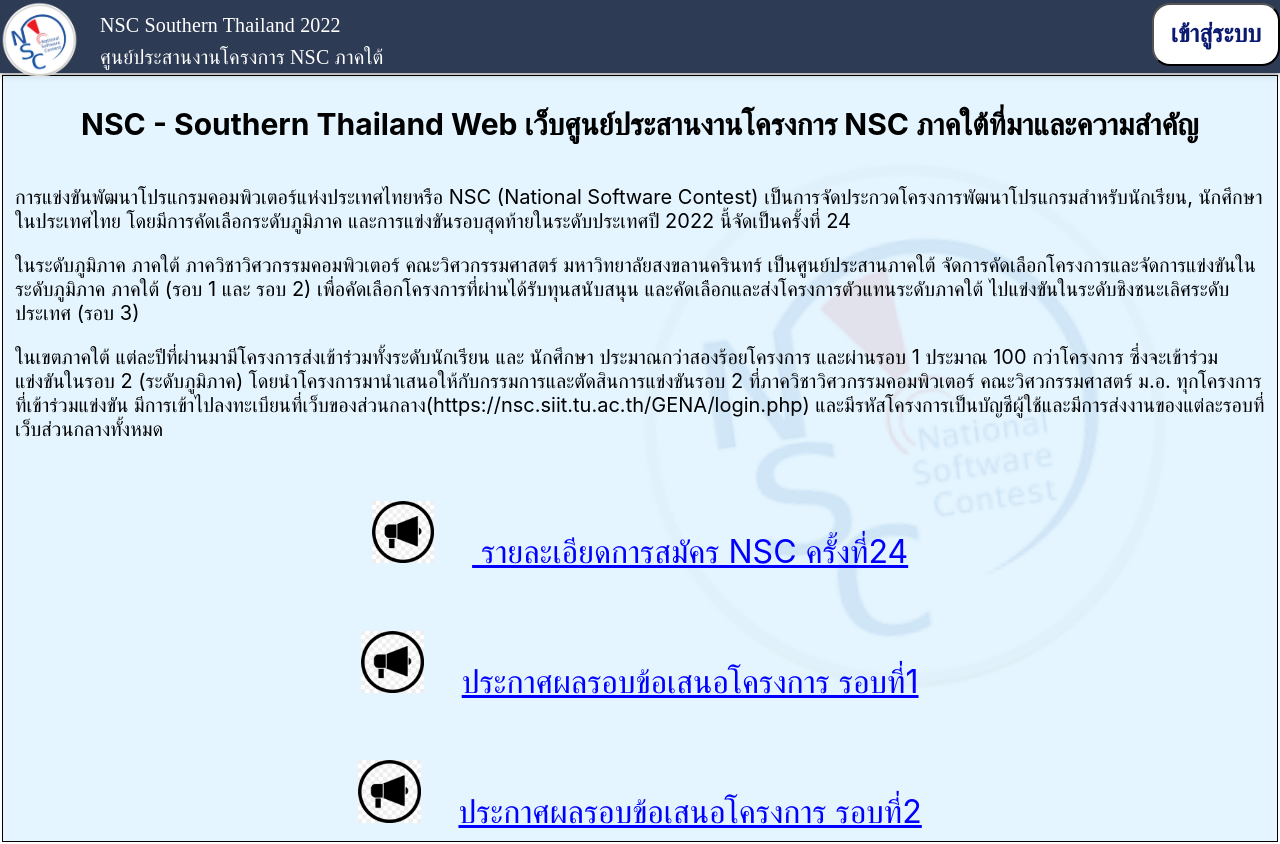
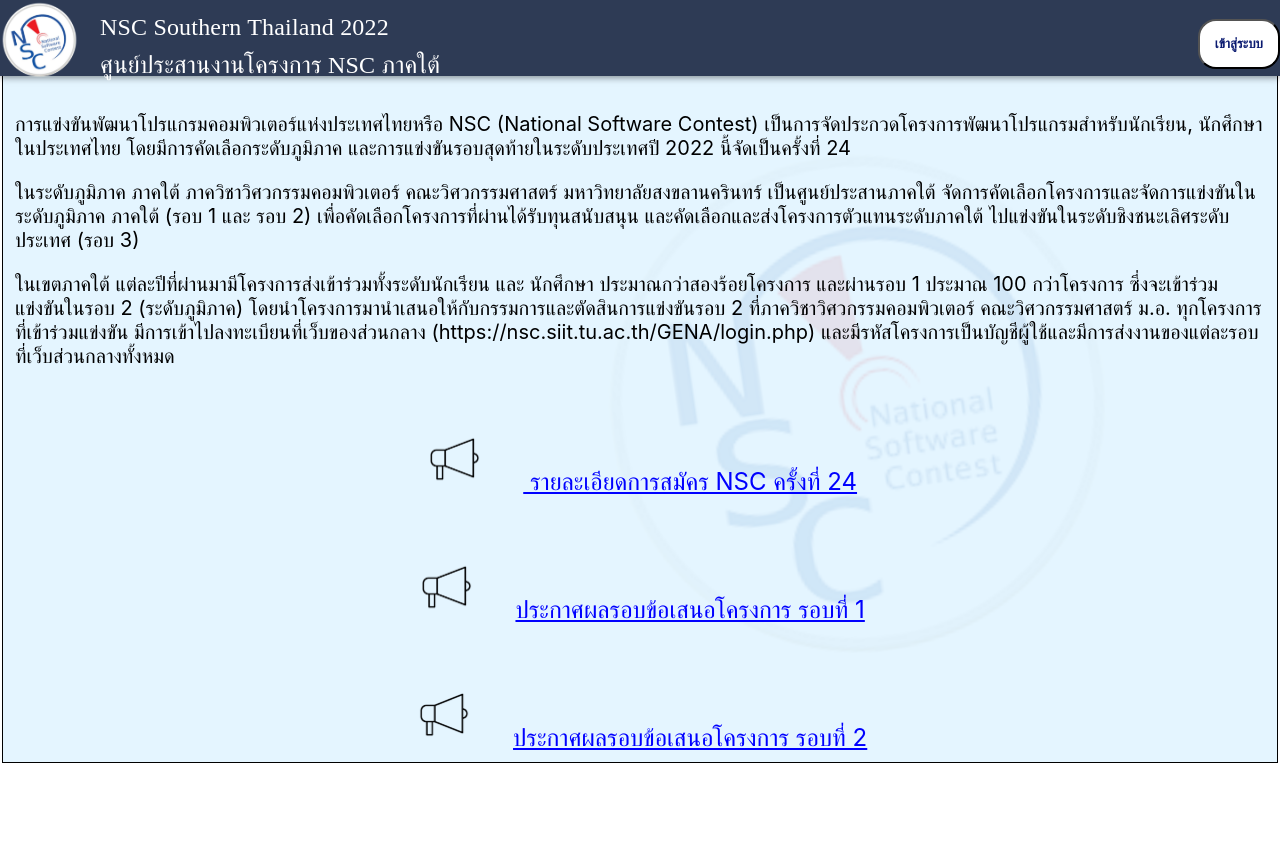
Before and after one commit to chanathipsukphonsawan/nscproject, a React (Create React App) app in the folder client/: page / in a window 1280 px wide. After the commit the page ends 800 px from the top, so only its background shows below. Built offline with nearby package versions, Linux system fonts and the light colour scheme.

Commit message:
Make the page much more fine

```diff
--- a/client/src/App.js
+++ b/client/src/App.js
@@ -1,7 +1,7 @@
 import { BrowserRouter, Route, Routes } from "react-router-dom";
 import {Container} from "reactstrap";
 import { ToastContainer } from "react-toastify";
-
+import axios from "axios";
 import Login from "./component/Login/login"
 import Home from "./component/Home/home";
 import Publicpage from "./page/publicpage";
@@ -10,6 +10,7 @@
 import Certificatepage from "./page/certificatepage"
 import Details from "./page/details"
 import Pdfpage from "./page/pdfpage"
+import React, { useState, useEffect } from "react";
 
 const containerStyle = {
     position: 'fixed',
@@ -22,6 +23,16 @@
   };
 
 function App() {
+    const [data, setData] = useState([]);
+
+    useEffect(() => {
+    const fetchData = async () => {
+        const result = await axios.get("http://localhost:1337/");
+        setData(result.data);
+    };
+
+    fetchData();
+  }, []);
     return (
         <Container>
             <BrowserRouter>
--- a/client/src/component/Custom/custom.css
+++ b/client/src/component/Custom/custom.css
@@ -21,9 +21,9 @@
     margin: 0px;
     padding: 15px;
     border-radius: 18px;
-    width: 10%;
-    height: 10%;
-    font-size: 25px;
+    width: flex;
+    height: flex;
+    font-size: flex;
     font-weight: bold;
     font-family: Sukhumvit Set;
     opacity: 1;
@@ -37,13 +37,20 @@
     margin: 0px;
     padding: 15px;
     border-radius: 18px;
-    width: 12%;
-    height: 5%;
-    font-size: 22px;
+    width: flex;
+    height: flex;
+    font-size: flex;
     font-weight: bold;
     font-family: Sukhumvit Set;
     opacity: 1;
     transition: background-color 0.6s ease-in-out, color 0.3s ease-in-out;
+}
+
+.logout-button:hover {
+    background-color: #0a1a70;
+    color: white;
+    cursor: pointer;
+    opacity: 0.85;
 }
 
 .image-container {
@@ -55,7 +62,7 @@
 
 img {
     max-width: 100%;
-    max-height: 100%;
+    max-height: 100;
 }
 
 .potrait {
--- a/client/src/component/Custom/custom.js
+++ b/client/src/component/Custom/custom.js
@@ -24,7 +24,7 @@
     return <bar>
         {isLoggedIn ?(
             <Box>
-                <AppBar position="static" style={{padding:"20", background:"#2E3B55", maxHeight:"200vh"}}>
+                <AppBar position="absolute" style={{padding:"20", background:"#2E3B55", maxHeight:"200vh"}}>
                     <Card
                         raised
                         sx={{
@@ -36,8 +36,8 @@
                             <div className="image-container">
                                 <img className="potrait" src={require=(Logo)} align-item="left" alt="Logo"/>
                                     <Typography textAlign={"left"} marginLeft={"100px"} marginBottom={"-90px"}
-                                    marginTop={"-95px"} variant="h6" component="div" fontFamily={"Sukhumvit Set"}
-                                    sx={{ flexGrow: 1 }}>
+                                    marginTop={"-100px"} variant="h6" component="div" fontFamily={"Sukhumvit Set"}
+                                    fontSize={"24px"} sx={{ flexGrow: 1 }}>
                                         <p>NSC Southern Thailand 2022 <br/>ศูนย์ประสานงานโครงการ NSC ภาคใต้</p>
                                     </Typography>
                                     <div className="button-container">
@@ -52,7 +52,7 @@
             </Box>
         ):(
             <Box>
-                <AppBar position="static" style={{padding:"20", background:'#2E3B55', maxHeight:"200vh"}}>
+                <AppBar position="absolute" style={{padding:"20", background:'#2E3B55', maxHeight:"200vh"}}>
                     <Card
                         raised
                         sx={{
@@ -63,7 +63,9 @@
                         <div>
                             <div className="image-container">
                                 <img className="potrait" src={require=(Logo)} align-item= "left" alt="Logo"/>
-                                    <Typography textAlign={"left"} marginLeft={"100px"} marginBottom={"-90px"} marginTop={"-95px"} variant="h6" component="div" fontFamily={"Sukhumvit Set"} sx={{ flexGrow: 1 }}>
+                                    <Typography textAlign={"left"} marginLeft={"100px"} marginBottom={"-90px"}
+                                    marginTop={"-100px"} variant="h6" component="div" fontFamily={"Sukhumvit Set"}
+                                    fontSize={"24px"} sx={{ flexGrow: 1 }}>
                                         <p>NSC Southern Thailand 2022 <br/>ศูนย์ประสานงานโครงการ NSC ภาคใต้</p>
                                     </Typography>
                                     <div className="button-container">
--- a/client/src/page/background.css
+++ b/client/src/page/background.css
@@ -22,9 +22,26 @@
   margin-left:30%;
 
 }
-.buttomdownload{
-  width:15%;
-  height: 5%;
+.download-button{
+  width: flex;
+  height: flex;
   margin-left:80%;
   margin-top:-5%;
+  background-color: white;
+  color: #0a1a70;
+  text-align: center;
+  margin: 0px;
+  padding: 20px;
+  border-radius: 25px;
+  font-size: 20px;
+  font-weight: bold;
+  font-family: 'Trebuchet MS', 'Lucida Sans Unicode', 'Lucida Grande', 'Lucida Sans', Arial, sans-serif;
+  opacity: 1;
 }
+
+.announcement-button {
+  margin-left: 0%;
+  margin-top: 20%;
+  font-size: 150%;
+  color: blue;
+}
--- a/client/src/page/certificatepage.js
+++ b/client/src/page/certificatepage.js
@@ -39,7 +39,7 @@
       <div className="certificatepic">
         <img src={require("../image/certificate.jpg")} />
       </div>
-      <button onClick={handleDownload} className="buttomdownload">ดาวน์โหลดใบประกาศนียบัตร</button>
+      <button onClick={handleDownload} className="download-button">ดาวน์โหลดใบประกาศนียบัตร</button>
     </div>
   );
 }
--- a/client/src/page/details.js
+++ b/client/src/page/details.js
@@ -11,7 +11,7 @@
     }
     return(
         <div className='bg'>
-            <Button onClick={back}> Back</Button>
+            <Button onClick={back} className="BackButton"> กลับไปสู่หน้าหลัก</Button>
             <table className='tablestyle'>
             <h1>รายละเอียดการสมัครการแข่งขัน NSC ครั้งที่ 24</h1>
             <tr>
@@ -103,13 +103,13 @@
 
 
                     <h1 style={{ textAlign: 'left',marginTop:'90px'}}>คุณสมบัติผู้สมัคร</h1>
-                    <h4 style={{ textAlign:'left',marginTop:'10px',marginLeft:'70px'}}>กำลังศึกษาอยู่ในสถาบันการศึกษาในประเทศไทย</h4>
+                    <h4 style={{ textAlign:'left',marginTop:'10px',marginLeft:'10px'}}>กำลังศึกษาอยู่ในสถาบันการศึกษาในประเทศไทย</h4>
                     <h4 style={{ textAlign:'left',marginTop:'10px',marginLeft:'25px'}}>ระดับนักเรียน : ประถมศึกษา มัธยมศึกษา อาชีวศึกษา  หรือเทียบเท่า(ปวช.)</h4>
                     <h4 style={{ textAlign:'left',marginTop:'10px',marginLeft:'25px'}}>ระดับนิสิตและนักศึกษา : อาชีวศึกษา หรือเทียบเท่า (ปวส.) และ อุดมศึกษา (ไม่เกินปริญญาตรี)</h4>
                     <h4 style={{ textAlign:'left',marginTop:'10px',marginLeft:'10px'}}>สมาชิก จำนวน 1-3 คน (ชื่อไม่ซ้ำในทีมอื่น) และที่ปรึกษาโครงการ 1 คน สังกัดสถาบันการศึกษาเดียวกัน</h4>
                     <h4 style={{ textAlign:'left',marginTop:'10px',marginLeft:'10px'}}>ส่งผลงานเข้าแข่งขันได้ 1 ผลงานเท่านั้น</h4>
                     <h4 style={{ textAlign:'left',marginTop:'10px',marginLeft:'10px'}}>ผลงานที่เข้าร่วมการแข่งขัน ผ่านการรับรองจากที่ปรึกษาโครงการและหัวหน้าสถาบันการศึกษา</h4>
-                    <h4 style={{ textAlign:'left',marginTop:'10px',marginLeft:'10px'}}>หากร่วมการแข่งขัน YSC 2022 แล้ว ไม่สามารถสมัคร  NSC 2022 ได้</h4>
+                    <h4 style={{ textAlign:'left',marginTop:'10px',marginLeft:'10px'}}>หากร่วมการแข่งขัน YSC 2022 แล้ว จะไม่สามารถสมัครการแข่งขัน NSC 2022 ได้</h4>
 
 
 
--- a/client/src/page/pdfpage.js
+++ b/client/src/page/pdfpage.js
@@ -22,7 +22,7 @@
       <div className="certificatepic">
         <img src={require("../image/doc.png")} style={{width:'100%'}}/>
       </div>
-      <button onClick={handleDownload} className="buttomdownload">ดาวน์โหลดเอกสารรับทุน</button>
+      <button onClick={handleDownload} className="download-button">ดาวน์โหลดเอกสารรับทุน</button>
     </div>
   );
 }
--- a/client/src/page/publicpage.js
+++ b/client/src/page/publicpage.js
@@ -20,27 +20,27 @@
 
             <tr>
                 <td>
-                    <h1 style={{fontSize: 30}}>NSC - Southern Thailand Web เว็บศูนย์ประสานงานโครงการ NSC ภาคใต้ที่มาและความสําคัญ</h1>
+                    <h1 style={{fontSize: 30}}>ที่มาและความสําคัญ </h1>
                     <tr style={{fontSize: 20, textAlign: 'left'}}>
                         <p>
-                        การแข่งขันพัฒนาโปรแกรมคอมพิวเตอร์แห่งประเทศไทยหรือ NSC (National Software Contest) เป็นการจัดประกวดโครงการพัฒนาโปรแกรมสําหรับนักเรียน, นักศึกษา ในประเทศไทย โดยมีการคัดเลือกระดับภูมิภาค และการแข่งขันรอบสุดท้ายในระดับประเทศปี 2022 นี้จัดเป็นครั้งที่ 24
+                            การแข่งขันพัฒนาโปรแกรมคอมพิวเตอร์แห่งประเทศไทยหรือ NSC (National Software Contest) เป็นการจัดประกวดโครงการพัฒนาโปรแกรมสําหรับนักเรียน, นักศึกษา ในประเทศไทย โดยมีการคัดเลือกระดับภูมิภาค และการแข่งขันรอบสุดท้ายในระดับประเทศปี 2022 นี้จัดเป็นครั้งที่ 24
                         </p>
                         <p>
-                        ในระดับภูมิภาค ภาคใต้ ภาควิชาวิศวกรรมคอมพิวเตอร์ คณะวิศวกรรมศาสตร์ มหาวิทยาลัยสงขลานครินทร์ เป็นศูนย์ประสานภาคใต้ จัดการคัดเลือกโครงการและจัดการแข่งขันในระดับภูมิภาค ภาคใต้ (รอบ 1 และ รอบ 2) เพื่อคัดเลือกโครงการที่ผ่านได้รับทุนสนับสนุน และคัดเลือกและส่งโครงการตัวแทนระดับภาคใต้ ไปแข่งขันในระดับชิงชนะเลิศระดับประเทศ (รอบ 3)
+                            ในระดับภูมิภาค ภาคใต้ ภาควิชาวิศวกรรมคอมพิวเตอร์ คณะวิศวกรรมศาสตร์ มหาวิทยาลัยสงขลานครินทร์ เป็นศูนย์ประสานภาคใต้ จัดการคัดเลือกโครงการและจัดการแข่งขันในระดับภูมิภาค ภาคใต้ (รอบ 1 และ รอบ 2) เพื่อคัดเลือกโครงการที่ผ่านได้รับทุนสนับสนุน และคัดเลือกและส่งโครงการตัวแทนระดับภาคใต้ ไปแข่งขันในระดับชิงชนะเลิศระดับประเทศ (รอบ 3)
                         </p>
                         <p>
-                        ในเขตภาคใต้ แต่ละปีที่ผ่านมามีโครงการส่งเข้าร่วมทั้งระดับนักเรียน และ นักศึกษา ประมาณกว่าสองร้อยโครงการ และผ่านรอบ 1 ประมาณ 100 กว่าโครงการ ซึ่งจะเข้าร่วมแข่งขันในรอบ 2 (ระดับภูมิภาค) โดยนําโครงการมานําเสนอให้กับกรรมการและตัดสินการแข่งขันรอบ 2 ที่ภาควิชาวิศวกรรมคอมพิวเตอร์ คณะวิศวกรรมศาสตร์ ม.อ. ทุกโครงการที่เข้าร่วมแข่งขัน มีการเข้าไปลงทะเบียนที่เว็บของส่วนกลาง(https://nsc.siit.tu.ac.th/GENA/login.php) และมีรหัสโครงการเป็นบัญชีผู้ใช้และมีการส่งงานของแต่ละรอบที่เว็บส่วนกลางทั้งหมด
+                            ในเขตภาคใต้ แต่ละปีที่ผ่านมามีโครงการส่งเข้าร่วมทั้งระดับนักเรียน และ นักศึกษา ประมาณกว่าสองร้อยโครงการ และผ่านรอบ 1 ประมาณ 100 กว่าโครงการ ซึ่งจะเข้าร่วมแข่งขันในรอบ 2 (ระดับภูมิภาค) โดยนําโครงการมานําเสนอให้กับกรรมการและตัดสินการแข่งขันรอบ 2 ที่ภาควิชาวิศวกรรมคอมพิวเตอร์ คณะวิศวกรรมศาสตร์ ม.อ. ทุกโครงการที่เข้าร่วมแข่งขัน มีการเข้าไปลงทะเบียนที่เว็บของส่วนกลาง (https://nsc.siit.tu.ac.th/GENA/login.php) และมีรหัสโครงการเป็นบัญชีผู้ใช้และมีการส่งงานของแต่ละรอบที่เว็บส่วนกลางทั้งหมด
                         </p>
                     </tr>
 
-                    <img src={require("../image/ann.jpg")} style={{width:'5%',marginRight:'3%',marginTop:'3%'}}/>
-                    <a onClick={details} style={{marginLeft:'0%',marginTop:'20%',color:'blue',fontSize:'200%'}} href="#" >  รายละเอียดการสมัคร NSC ครั้งที่24</a>
+                    <img src={require("../image/ann.png")} style={{width:'5%',marginRight:'3%',marginTop:'3%'}}/>
+                        <a onClick={details} href="#" className='announcement-button' >  รายละเอียดการสมัคร NSC ครั้งที่ 24</a>
                     <h1> </h1>
-                    <img src={require("../image/ann.jpg")} style={{width:'5%',marginRight:'3%',marginTop:'3%'}}/>
-                    <a onClick={Announcement} style={{marginLeft:'0%',marginTop:'10%',marginBottom:'20%',color:'blue',fontSize:'200%'}} href="#" >ประกาศผลรอบข้อเสนอโครงการ รอบที่1</a>
+                    <img src={require("../image/ann.png")} style={{width:'5%',marginRight:'3%',marginTop:'3%'}}/>
+                        <a onClick={Announcement} href="#" className='announcement-button' >ประกาศผลรอบข้อเสนอโครงการ รอบที่ 1</a>
                     <h1>  </h1>
-                    <img src={require("../image/ann.jpg")} style={{width:'5%',marginRight:'3%',marginTop:'3%'}}/>
-                    <a onClick={Announcement2} style={{marginLeft:'0%',marginTop:'20%',color:'blue',fontSize:'200%'}} href="#" >ประกาศผลรอบข้อเสนอโครงการ รอบที่2</a>
+                    <img src={require("../image/ann.png")} style={{width:'5%',marginRight:'3%',marginTop:'3%'}}/>
+                        <a onClick={Announcement2} href="#" className='announcement-button' >ประกาศผลรอบข้อเสนอโครงการ รอบที่ 2</a>
 
 
 
```
Also changed, not shown: client/src/image/ann.jpg (deleted), client/src/image/ann.png (added).
